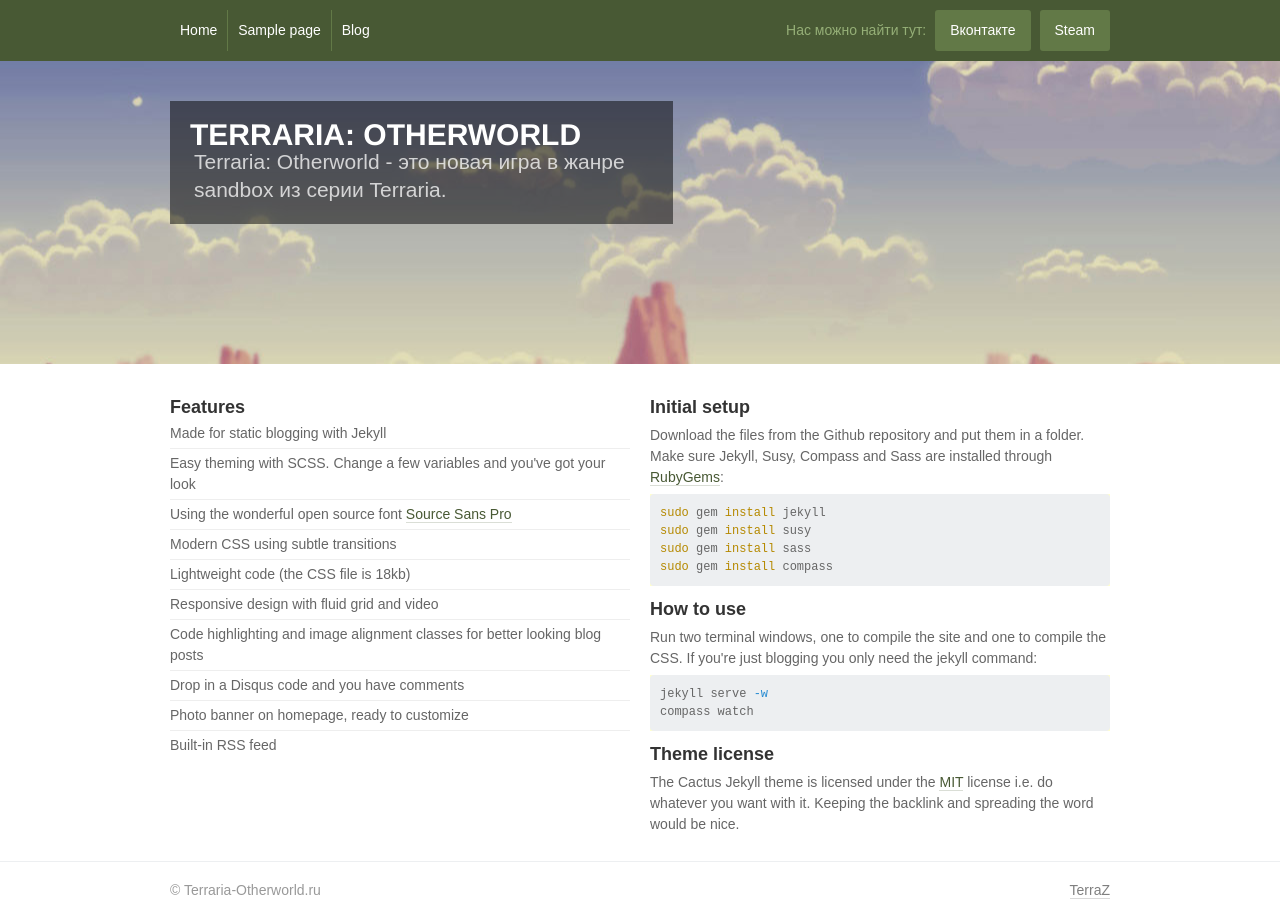
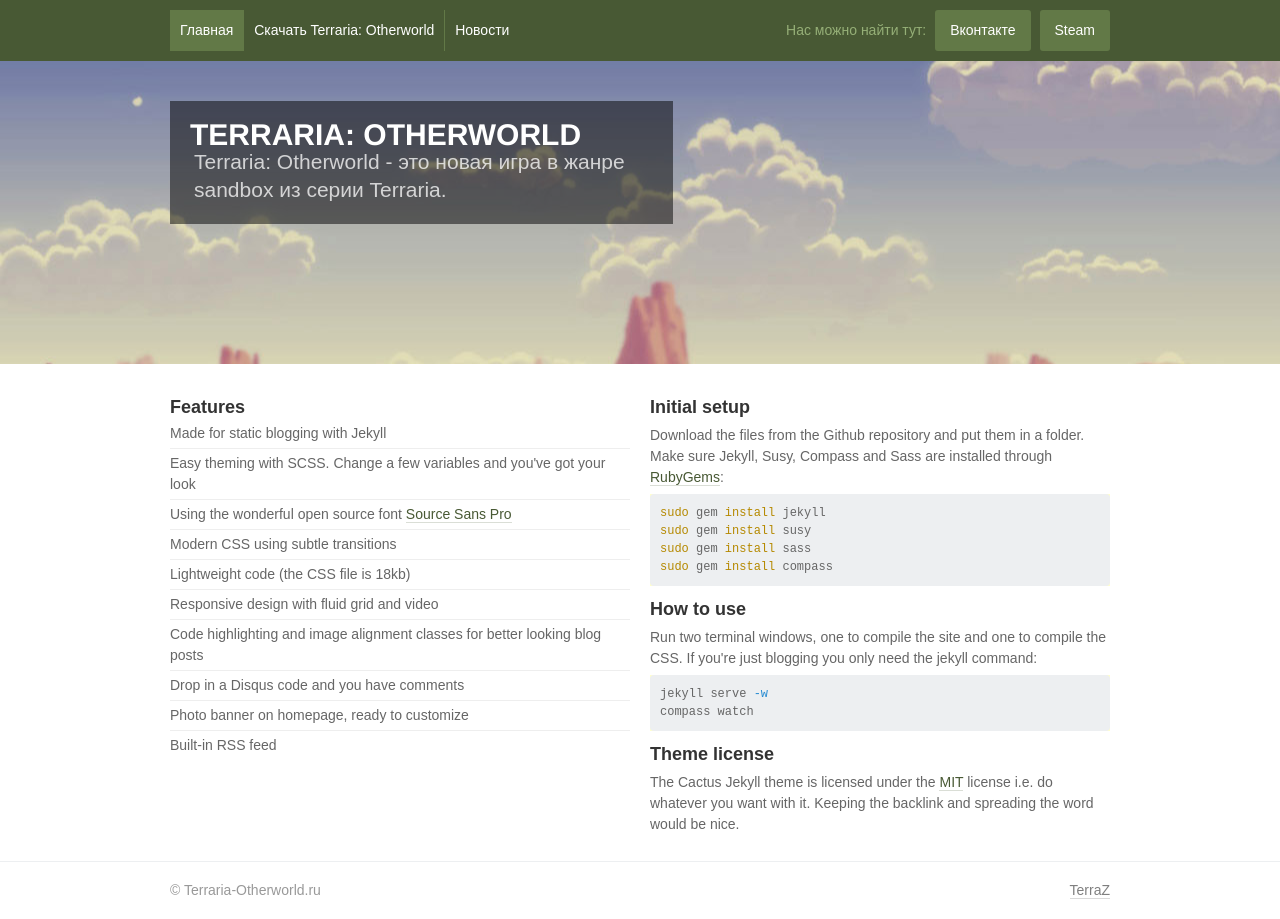
Before and after one commit to Xekep/www.terraria-otherworld.ru, a Jekyll site: the page built from index.html, in a window 1280 px wide. Built offline with Jekyll 4.4.1, drawn with Linux system fonts in a browser that asks for light colours; some web fonts are replaced.

Commit message:
Update header.html

```diff
--- a/_includes/header.html
+++ b/_includes/header.html
@@ -1,9 +1,9 @@
 <div id="header">
   <div class="inner-content">
     <nav id="nav">
-      <a {% if page.title == "Главная" %}class="active"{% endif %} href="{{site.baseurl}}index.html">Home</a>
-      <a {% if page.title == "Скачать Terraria: Otherworld" %}class="active"{% endif %} href="{{site.baseurl}}skachat-terraria-otherworld.html">Sample page</a>
-      <a {% if page.title == "Новости" %}class="active"{% endif %} href="{{site.baseurl}}news.html">Blog</a>
+      <a {% if page.title == "Terraria Otherworld - Русскоязычный сайт" %}class="active"{% endif %} href="{{site.baseurl}}index.html">Главная</a>
+      <a {% if page.title == "Скачать Terraria Otherworld" %}class="active"{% endif %} href="{{site.baseurl}}skachat-terraria-otherworld.html">Скачать Terraria: Otherworld</a>
+      <a {% if page.title == "Новости" %}class="active"{% endif %} href="{{site.baseurl}}news.html">Новости</a>
     </nav>
     <div id="social">
       <span>Нас можно найти тут:</span>
```
